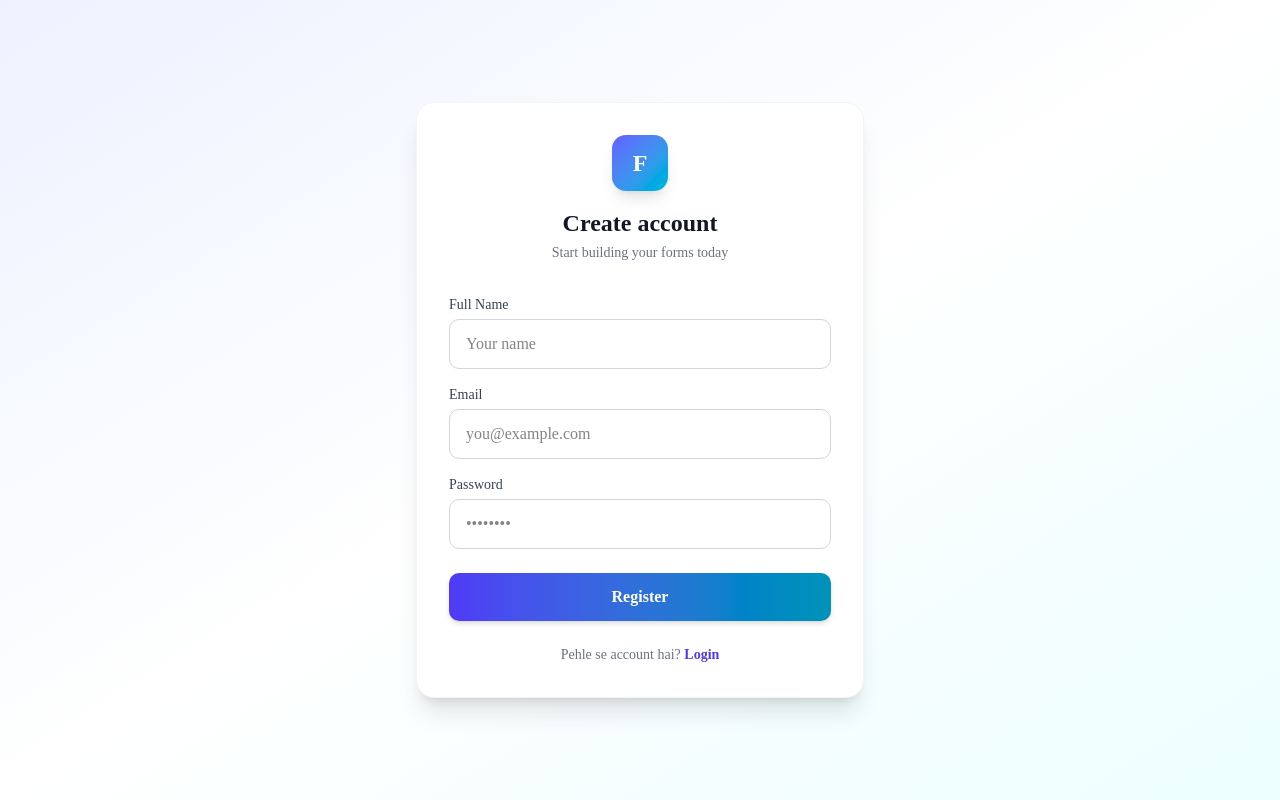
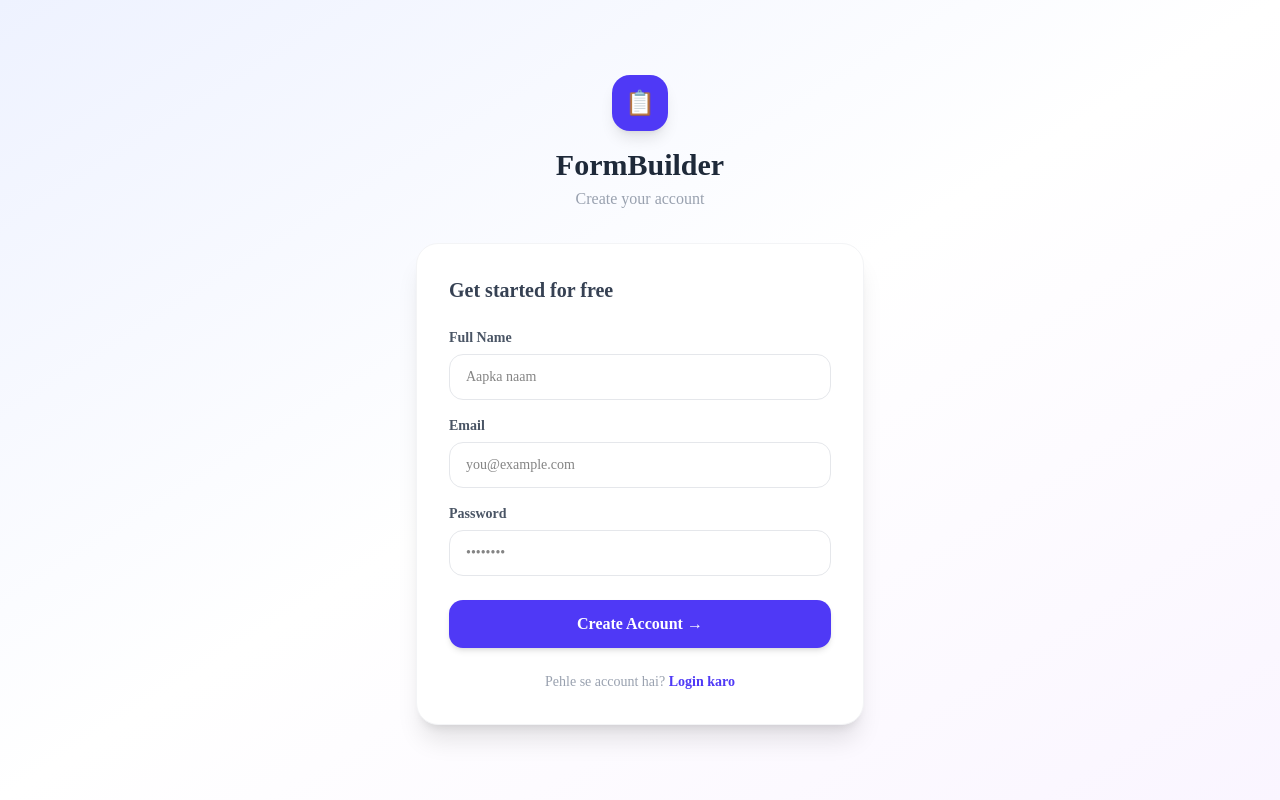
Before and after one commit to JyotiKumari1277-ux/form-builder-web, a Next.js app in the folder form-builder-web/: page /register in a window 1280 px wide. Built offline with nearby package versions, Linux system fonts and the light colour scheme.

Commit message:
updated login register dashboard design

```diff
--- a/form-builder-web/app/(auth)/login/page.tsx
+++ b/form-builder-web/app/(auth)/login/page.tsx
@@ -1,78 +1,108 @@
 'use client'
+
 import { useState } from 'react'
 import { useRouter } from 'next/navigation'
-import { api } from '@/lib/api'
-import Link from 'next/link'
+import { useForm } from 'react-hook-form'
+import { zodResolver } from '@hookform/resolvers/zod'
+import { z } from 'zod'
+
+const loginSchema = z.object({
+  email: z.string().email('Valid email daalo'),
+  password: z.string().min(6, 'Password 6 characters ka hona chahiye'),
+})
+
+type LoginForm = z.infer<typeof loginSchema>
 
 export default function LoginPage() {
   const router = useRouter()
-  const [email, setEmail] = useState('')
-  const [password, setPassword] = useState('')
   const [error, setError] = useState('')
   const [loading, setLoading] = useState(false)
 
-  const handleLogin = async () => {
+  const { register, handleSubmit, formState: { errors } } = useForm<LoginForm>({
+    resolver: zodResolver(loginSchema),
+  })
+
+  const onSubmit = async (data: LoginForm) => {
     setLoading(true)
     setError('')
-    const res = await api.login({ email, password })
-    if (res.accessToken) {
-      localStorage.setItem('token', res.accessToken)
+    try {
+      const res = await fetch('https://form-builder-api-87q4.onrender.com/auth/login', {
+        method: 'POST',
+        headers: { 'Content-Type': 'application/json' },
+        body: JSON.stringify(data),
+      })
+      const json = await res.json()
+      if (!res.ok) throw new Error(json.message || 'Login failed')
+      localStorage.setItem('token', json.accessToken)
       router.push('/dashboard')
-    } else {
-      setError('Invalid email or password')
+    } catch (err: any) {
+      setError(err.message)
+    } finally {
+      setLoading(false)
     }
-    setLoading(false)
   }
 
   return (
-    <div className="min-h-screen bg-gradient-to-br from-indigo-50 via-white to-cyan-50 flex items-center justify-center px-4">
-      <div className="max-w-md w-full bg-white p-8 rounded-2xl shadow-xl border border-gray-100">
+    <div className="min-h-screen flex items-center justify-center bg-gradient-to-br from-indigo-50 via-white to-purple-50">
+      <div className="w-full max-w-md">
+        {/* Logo */}
         <div className="text-center mb-8">
-          <div className="inline-flex items-center justify-center w-14 h-14 bg-gradient-to-br from-indigo-500 to-cyan-500 rounded-xl mb-4 shadow-lg">
-            <span className="text-white text-2xl font-bold">F</span>
+          <div className="inline-flex items-center justify-center w-14 h-14 bg-indigo-600 rounded-2xl mb-4 shadow-lg">
+            <span className="text-2xl">📋</span>
           </div>
-          <h1 className="text-2xl font-bold text-gray-900">Welcome back</h1>
-          <p className="text-gray-500 text-sm mt-1">Login to continue building forms</p>
+          <h1 className="text-3xl font-black text-gray-800">FormBuilder</h1>
+          <p className="text-gray-400 mt-1">Welcome back!</p>
+        </div>
+
+        {/* Card */}
+        <div className="bg-white rounded-3xl shadow-xl border border-gray-100 p-8">
+          <h2 className="text-xl font-bold text-gray-700 mb-6">Login to your account</h2>
+
+          <form onSubmit={handleSubmit(onSubmit)} className="space-y-4">
+            <div>
+              <label className="block text-sm font-semibold text-gray-600 mb-1.5">Email</label>
+              <input
+                type="email"
+                placeholder="you@example.com"
+                {...register('email')}
+                className="w-full px-4 py-3 border border-gray-200 rounded-xl outline-none focus:border-indigo-400 focus:ring-2 focus:ring-indigo-100 transition-all text-sm"
+              />
+              {errors.email && <p className="text-red-500 text-xs mt-1">{errors.email.message}</p>}
+            </div>
+
+            <div>
+              <label className="block text-sm font-semibold text-gray-600 mb-1.5">Password</label>
+              <input
+                type="password"
+                placeholder="••••••••"
+                {...register('password')}
+                className="w-full px-4 py-3 border border-gray-200 rounded-xl outline-none focus:border-indigo-400 focus:ring-2 focus:ring-indigo-100 transition-all text-sm"
+              />
+              {errors.password && <p className="text-red-500 text-xs mt-1">{errors.password.message}</p>}
             </div>
 
             {error && (
-          <p className="text-red-600 bg-red-50 border border-red-200 rounded-lg px-4 py-2 mb-4 text-sm text-center">
+              <div className="p-3 bg-red-50 border border-red-200 text-red-600 rounded-xl text-sm">
                 {error}
-          </p>
+              </div>
             )}
 
-        <label className="block text-sm font-medium text-gray-700 mb-1">Email</label>
-        <input
-          type="email"
-          placeholder="you@example.com"
-          value={email}
-          onChange={e => setEmail(e.target.value)}
-          className="w-full px-4 py-3 mb-4 border border-gray-300 rounded-lg focus:ring-2 focus:ring-indigo-400 focus:border-transparent transition duration-200 outline-none"
-        />
+            <button
+              type="submit"
+              disabled={loading}
+              className="w-full py-3 bg-indigo-600 hover:bg-indigo-700 text-white font-bold rounded-xl shadow-md hover:shadow-lg transition-all mt-2"
+            >
+              {loading ? '⏳ Logging in...' : 'Login →'}
+            </button>
+          </form>
 
-        <label className="block text-sm font-medium text-gray-700 mb-1">Password</label>
-        <input
-          type="password"
-          placeholder="••••••••"
-          value={password}
-          onChange={e => setPassword(e.target.value)}
-          className="w-full px-4 py-3 mb-6 border border-gray-300 rounded-lg focus:ring-2 focus:ring-indigo-400 focus:border-transparent transition duration-200 outline-none"
-        />
-
-        <button
-          onClick={handleLogin}
-          disabled={loading}
-          className="w-full bg-gradient-to-r from-indigo-600 to-cyan-600 text-white py-3 rounded-lg font-semibold hover:opacity-90 active:scale-95 transition-all shadow-md"
-        >
-          {loading ? 'Logging in...' : 'Login'}
-        </button>
-
-        <p className="text-center mt-6 text-sm text-gray-500">
+          <p className="text-center text-sm text-gray-400 mt-6">
             Account nahi hai?{' '}
-          <Link href="/register" className="text-indigo-600 font-semibold hover:text-indigo-700">
-            Register
-          </Link>
+            <a href="/register" className="text-indigo-600 font-semibold hover:underline">
+              Register karo
+            </a>
           </p>
+        </div>
       </div>
     </div>
   )
--- a/form-builder-web/app/(auth)/register/page.tsx
+++ b/form-builder-web/app/(auth)/register/page.tsx
@@ -1,87 +1,119 @@
 'use client'
+
 import { useState } from 'react'
 import { useRouter } from 'next/navigation'
-import { api } from '@/lib/api'
-import Link from 'next/link'
+import { useForm } from 'react-hook-form'
+import { zodResolver } from '@hookform/resolvers/zod'
+import { z } from 'zod'
+
+const registerSchema = z.object({
+  name: z.string().min(2, 'Naam 2 characters ka hona chahiye'),
+  email: z.string().email('Valid email daalo'),
+  password: z.string().min(6, 'Password 6 characters ka hona chahiye'),
+})
+
+type RegisterForm = z.infer<typeof registerSchema>
 
 export default function RegisterPage() {
   const router = useRouter()
-  const [name, setName] = useState('')
-  const [email, setEmail] = useState('')
-  const [password, setPassword] = useState('')
   const [error, setError] = useState('')
   const [loading, setLoading] = useState(false)
 
-  const handleRegister = async () => {
+  const { register, handleSubmit, formState: { errors } } = useForm<RegisterForm>({
+    resolver: zodResolver(registerSchema),
+  })
+
+  const onSubmit = async (data: RegisterForm) => {
     setLoading(true)
     setError('')
-    const res = await api.register({ name, email, password })
-    if (res.message) {
+    try {
+      const res = await fetch('https://form-builder-api-87q4.onrender.com/auth/register', {
+        method: 'POST',
+        headers: { 'Content-Type': 'application/json' },
+        body: JSON.stringify(data),
+      })
+      const json = await res.json()
+      if (!res.ok) throw new Error(json.message || 'Registration failed')
       router.push('/login')
-    } else {
-      setError('Registration failed, try again')
+    } catch (err: any) {
+      setError(err.message)
+    } finally {
+      setLoading(false)
     }
-    setLoading(false)
   }
 
   return (
-    <div className="min-h-screen bg-gradient-to-br from-indigo-50 via-white to-cyan-50 flex items-center justify-center px-4">
-      <div className="max-w-md w-full bg-white p-8 rounded-2xl shadow-xl border border-gray-100">
+    <div className="min-h-screen flex items-center justify-center bg-gradient-to-br from-indigo-50 via-white to-purple-50">
+      <div className="w-full max-w-md">
+        {/* Logo */}
         <div className="text-center mb-8">
-          <div className="inline-flex items-center justify-center w-14 h-14 bg-gradient-to-br from-indigo-500 to-cyan-500 rounded-xl mb-4 shadow-lg">
-            <span className="text-white text-2xl font-bold">F</span>
+          <div className="inline-flex items-center justify-center w-14 h-14 bg-indigo-600 rounded-2xl mb-4 shadow-lg">
+            <span className="text-2xl">📋</span>
           </div>
-          <h1 className="text-2xl font-bold text-gray-900">Create account</h1>
-          <p className="text-gray-500 text-sm mt-1">Start building your forms today</p>
+          <h1 className="text-3xl font-black text-gray-800">FormBuilder</h1>
+          <p className="text-gray-400 mt-1">Create your account</p>
+        </div>
+
+        {/* Card */}
+        <div className="bg-white rounded-3xl shadow-xl border border-gray-100 p-8">
+          <h2 className="text-xl font-bold text-gray-700 mb-6">Get started for free</h2>
+
+          <form onSubmit={handleSubmit(onSubmit)} className="space-y-4">
+            <div>
+              <label className="block text-sm font-semibold text-gray-600 mb-1.5">Full Name</label>
+              <input
+                type="text"
+                placeholder="Aapka naam"
+                {...register('name')}
+                className="w-full px-4 py-3 border border-gray-200 rounded-xl outline-none focus:border-indigo-400 focus:ring-2 focus:ring-indigo-100 transition-all text-sm"
+              />
+              {errors.name && <p className="text-red-500 text-xs mt-1">{errors.name.message}</p>}
+            </div>
+
+            <div>
+              <label className="block text-sm font-semibold text-gray-600 mb-1.5">Email</label>
+              <input
+                type="email"
+                placeholder="you@example.com"
+                {...register('email')}
+                className="w-full px-4 py-3 border border-gray-200 rounded-xl outline-none focus:border-indigo-400 focus:ring-2 focus:ring-indigo-100 transition-all text-sm"
+              />
+              {errors.email && <p className="text-red-500 text-xs mt-1">{errors.email.message}</p>}
+            </div>
+
+            <div>
+              <label className="block text-sm font-semibold text-gray-600 mb-1.5">Password</label>
+              <input
+                type="password"
+                placeholder="••••••••"
+                {...register('password')}
+                className="w-full px-4 py-3 border border-gray-200 rounded-xl outline-none focus:border-indigo-400 focus:ring-2 focus:ring-indigo-100 transition-all text-sm"
+              />
+              {errors.password && <p className="text-red-500 text-xs mt-1">{errors.password.message}</p>}
             </div>
 
             {error && (
-          <p className="text-red-600 bg-red-50 border border-red-200 rounded-lg px-4 py-2 mb-4 text-sm text-center">
+              <div className="p-3 bg-red-50 border border-red-200 text-red-600 rounded-xl text-sm">
                 {error}
-          </p>
+              </div>
             )}
 
-        <label className="block text-sm font-medium text-gray-700 mb-1">Full Name</label>
-        <input
-          type="text"
-          placeholder="Your name"
-          value={name}
-          onChange={e => setName(e.target.value)}
-          className="w-full px-4 py-3 mb-4 border border-gray-300 rounded-lg focus:ring-2 focus:ring-indigo-400 focus:border-transparent transition duration-200 outline-none"
-        />
+            <button
+              type="submit"
+              disabled={loading}
+              className="w-full py-3 bg-indigo-600 hover:bg-indigo-700 text-white font-bold rounded-xl shadow-md hover:shadow-lg transition-all mt-2"
+            >
+              {loading ? '⏳ Creating account...' : 'Create Account →'}
+            </button>
+          </form>
 
-        <label className="block text-sm font-medium text-gray-700 mb-1">Email</label>
-        <input
-          type="email"
-          placeholder="you@example.com"
-          value={email}
-          onChange={e => setEmail(e.target.value)}
-          className="w-full px-4 py-3 mb-4 border border-gray-300 rounded-lg focus:ring-2 focus:ring-indigo-400 focus:border-transparent transition duration-200 outline-none"
-        />
-
-        <label className="block text-sm font-medium text-gray-700 mb-1">Password</label>
-        <input
-          type="password"
-          placeholder="••••••••"
-          value={password}
-          onChange={e => setPassword(e.target.value)}
-          className="w-full px-4 py-3 mb-6 border border-gray-300 rounded-lg focus:ring-2 focus:ring-indigo-400 focus:border-transparent transition duration-200 outline-none"
-        />
-
-        <button
-          onClick={handleRegister}
-          disabled={loading}
-          className="w-full bg-gradient-to-r from-indigo-600 to-cyan-600 text-white py-3 rounded-lg font-semibold hover:opacity-90 active:scale-95 transition-all shadow-md"
-        >
-          {loading ? 'Creating...' : 'Register'}
-        </button>
-
-        <p className="text-center mt-6 text-sm text-gray-500">
+          <p className="text-center text-sm text-gray-400 mt-6">
             Pehle se account hai?{' '}
-          <Link href="/login" className="text-indigo-600 font-semibold hover:text-indigo-700">
-            Login
-          </Link>
+            <a href="/login" className="text-indigo-600 font-semibold hover:underline">
+              Login karo
+            </a>
           </p>
+        </div>
       </div>
     </div>
   )
--- a/form-builder-web/app/dashboard/page.tsx
+++ b/form-builder-web/app/dashboard/page.tsx
@@ -1,45 +1,61 @@
 'use client'
-import { useState, useEffect } from 'react'
+
+import { useEffect, useState } from 'react'
 import { useRouter } from 'next/navigation'
-import { api } from '@/lib/api'
 
-const COLORS = [
-  'border-l-violet-400',
-  'border-l-pink-400',
-  'border-l-amber-400',
-  'border-l-cyan-400',
-  'border-l-green-400',
-]
+interface Form {
+  _id: string
+  title: string
+  createdAt: string
+  views: number
+}
 
 export default function DashboardPage() {
   const router = useRouter()
-  const [forms, setForms] = useState<any[]>([])
+  const [forms, setForms] = useState<Form[]>([])
   const [loading, setLoading] = useState(true)
-  const [creating, setCreating] = useState(false)
 
   useEffect(() => {
     const token = localStorage.getItem('token')
     if (!token) { router.push('/login'); return }
-    loadForms()
+    fetchForms(token)
   }, [])
 
-  const loadForms = async () => {
-    const data = await api.getForms()
-    setForms(Array.isArray(data) ? data : [])
-    setLoading(false)
+  const fetchForms = async (token: string) => {
+    try {
+      const res = await fetch('https://form-builder-api-87q4.onrender.com/forms', {
+        headers: { Authorization: `Bearer ${token}` },
+      })
+      const data = await res.json()
+      setForms(data)
+    } catch (err) {
+      console.error(err)
+    } finally {
+      setLoading(false)
+    }
   }
 
   const createForm = async () => {
-    setCreating(true)
-    const form = await api.createForm('Untitled Form')
-    if (form._id) router.push(`/forms/${form._id}/build`)
-    setCreating(false)
+    const token = localStorage.getItem('token')
+    const res = await fetch('https://form-builder-api-87q4.onrender.com/forms', {
+      method: 'POST',
+      headers: {
+        'Content-Type': 'application/json',
+        Authorization: `Bearer ${token}`,
+      },
+      body: JSON.stringify({ title: 'Untitled Form' }),
+    })
+    const data = await res.json()
+    router.push(`/forms/${data._id}/build`)
   }
 
   const deleteForm = async (id: string) => {
-    if (!confirm('Delete karna chahte ho?')) return
-    await api.deleteForm(id)
-    loadForms()
+    const token = localStorage.getItem('token')
+    await fetch(`https://form-builder-api-87q4.onrender.com/forms/${id}`, {
+      method: 'DELETE',
+      headers: { Authorization: `Bearer ${token}` },
+    })
+    setForms(forms.filter(f => f._id !== id))
   }
 
   const logout = () => {
@@ -48,84 +64,93 @@ export default function DashboardPage() {
   }
 
   return (
-    <div className="min-h-screen bg-gradient-to-br from-slate-50 via-white to-violet-50">
+    <div className="min-h-screen bg-gradient-to-br from-indigo-50 via-white to-purple-50">
       {/* Navbar */}
-      <nav className="bg-white/80 backdrop-blur border-b border-gray-100 px-6 py-4 flex justify-between items-center sticky top-0 z-10">
-        <div className="flex items-center gap-2">
-          <div className="w-8 h-8 bg-gradient-to-br from-violet-500 to-cyan-500 rounded-lg flex items-center justify-center">
-            <span className="text-white font-bold text-sm">F</span>
+      <div className="bg-white border-b border-gray-100 shadow-sm px-6 py-4">
+        <div className="max-w-6xl mx-auto flex items-center justify-between">
+          <div className="flex items-center gap-3">
+            <div className="w-9 h-9 bg-indigo-600 rounded-xl flex items-center justify-center shadow">
+              <span className="text-lg">📋</span>
+            </div>
+            <h1 className="text-xl font-black text-gray-800">FormBuilder</h1>
           </div>
-          <span className="font-bold text-gray-800 text-lg">FormBuilder</span>
+          <button
+            onClick={logout}
+            className="px-4 py-2 text-sm text-gray-500 hover:text-red-500 font-medium transition-colors"
+          >
+            Logout →
+          </button>
         </div>
-        <button onClick={logout} className="text-sm text-gray-400 hover:text-red-500 transition font-medium">Logout</button>
-      </nav>
+      </div>
 
-      <div className="max-w-6xl mx-auto p-8">
+      <div className="max-w-6xl mx-auto px-6 py-8">
         {/* Header */}
-        <div className="flex justify-between items-center mb-8">
+        <div className="flex items-center justify-between mb-8">
           <div>
-            <h1 className="text-3xl font-bold text-gray-900">My Forms</h1>
-            <p className="text-gray-500 mt-1">Create, customize and share your forms</p>
+            <h2 className="text-3xl font-black text-gray-800">My Forms</h2>
+            <p className="text-gray-400 mt-1">{forms.length} forms created</p>
           </div>
           <button
             onClick={createForm}
-            disabled={creating}
-            className="bg-gray-900 hover:bg-gray-700 text-white px-5 py-2.5 rounded-xl font-semibold transition flex items-center gap-2 shadow-md"
+            className="px-6 py-3 bg-indigo-600 hover:bg-indigo-700 text-white font-bold rounded-2xl shadow-md hover:shadow-lg transition-all flex items-center gap-2"
           >
-            <span>+</span>
-            {creating ? 'Creating...' : 'New Form'}
+            + New Form
           </button>
-        </div>
-
-        {/* Stats */}
-        <div className="grid grid-cols-3 gap-4 mb-8">
-          {[
-            { label: 'TOTAL FORMS', value: forms.length, color: 'text-gray-900' },
-            { label: 'TOTAL FIELDS', value: forms.reduce((a, f) => a + (f.fields?.length || 0), 0), color: 'text-gray-900' },
-            { label: 'ACTIVE FORMS', value: forms.length, color: 'text-violet-600' },
-          ].map((stat, i) => (
-            <div key={i} className="bg-white rounded-2xl p-5 border border-gray-100 shadow-sm">
-              <p className="text-xs font-semibold text-gray-400 tracking-wider">{stat.label}</p>
-              <p className={`text-4xl font-bold mt-2 ${stat.color}`}>{stat.value}</p>
-            </div>
-          ))}
         </div>
 
         {/* Forms Grid */}
         {loading ? (
-          <div className="text-center text-gray-400 py-20">Loading...</div>
+          <div className="text-center py-20">
+            <div className="text-4xl mb-3">⏳</div>
+            <p className="text-gray-400">Loading your forms...</p>
+          </div>
         ) : forms.length === 0 ? (
-          <div className="text-center py-20 border-2 border-dashed border-gray-200 rounded-2xl">
-            <div className="text-5xl mb-4">📋</div>
-            <p className="text-gray-700 text-xl font-semibold">No forms yet</p>
-            <p className="text-gray-400 mt-2">Create your first form to get started</p>
+          <div className="text-center py-24 bg-white rounded-3xl border border-gray-100 shadow-sm">
+            <div className="text-6xl mb-4">📭</div>
+            <h3 className="text-xl font-bold text-gray-600 mb-2">Koi form nahi hai abhi</h3>
+            <p className="text-gray-400 mb-6">Apna pehla form banao!</p>
+            <button
+              onClick={createForm}
+              className="px-6 py-3 bg-indigo-600 text-white font-bold rounded-2xl shadow hover:bg-indigo-700 transition-all"
+            >
+              + Create First Form
+            </button>
           </div>
         ) : (
-          <div className="grid grid-cols-1 md:grid-cols-2 lg:grid-cols-3 gap-4">
-            {forms.map((form, index) => (
-              <div key={form._id} className={`bg-white rounded-2xl p-5 border border-gray-100 shadow-sm border-l-4 ${COLORS[index % COLORS.length]} hover:shadow-md transition`}>
-                <div className="flex items-start justify-between mb-4">
-                  <div className="w-10 h-10 bg-gray-50 rounded-xl flex items-center justify-center text-xl">📝</div>
-                  <span className={`text-xs font-semibold px-2.5 py-1 rounded-full ${
-                    index % 3 === 0 ? 'bg-violet-100 text-violet-600' :
-                    index % 3 === 1 ? 'bg-pink-100 text-pink-600' :
-                    'bg-amber-100 text-amber-600'
-                  }`}>{form.fields?.length || 0} fields</span>
+          <div className="grid grid-cols-1 md:grid-cols-2 lg:grid-cols-3 gap-5">
+            {forms.map(form => (
+              <div
+                key={form._id}
+                className="bg-white rounded-2xl border border-gray-100 shadow-sm hover:shadow-md transition-all p-6 group"
+              >
+                {/* Form Icon */}
+                <div className="w-10 h-10 bg-indigo-50 rounded-xl flex items-center justify-center mb-4">
+                  <span className="text-xl">📄</span>
                 </div>
-                <h3 className="text-gray-900 font-bold text-lg mb-1">{form.title}</h3>
-                <p className="text-gray-400 text-sm mb-4">Click edit to customize</p>
-                <div className="flex gap-2">
+
+                <h3 className="font-bold text-gray-800 text-lg mb-1 truncate">{form.title}</h3>
+                <p className="text-xs text-gray-400 mb-4">
+                  {new Date(form.createdAt).toLocaleDateString('en-IN', { day: 'numeric', month: 'short', year: 'numeric' })}
+                </p>
+
+                <div className="flex items-center gap-2 pt-4 border-t border-gray-50">
                   <button
                     onClick={() => router.push(`/forms/${form._id}/build`)}
-                    className="flex-1 bg-gray-900 hover:bg-gray-700 text-white px-3 py-2 rounded-xl text-sm font-semibold transition"
+                    className="flex-1 py-2 bg-indigo-50 hover:bg-indigo-100 text-indigo-700 font-semibold rounded-xl text-sm transition-all"
                   >
-                    Edit
+                    ✏️ Edit
+                  </button>
+                  <button
+                    onClick={() => router.push(`/forms/${form._id}/responses`)}
+                    className="flex-1 py-2 bg-purple-50 hover:bg-purple-100 text-purple-700 font-semibold rounded-xl text-sm transition-all"
+                  >
+                    📊 Responses
                   </button>
                   <button
                     onClick={() => deleteForm(form._id)}
-                    className="text-gray-400 hover:text-red-500 px-3 py-2 rounded-xl text-sm font-medium transition"
+                    className="py-2 px-3 bg-red-50 hover:bg-red-100 text-red-500 font-semibold rounded-xl text-sm transition-all"
                   >
-                    Delete
+                    🗑️
                   </button>
                 </div>
               </div>
```
Lines whose indentation alone changed are shown as unchanged.
